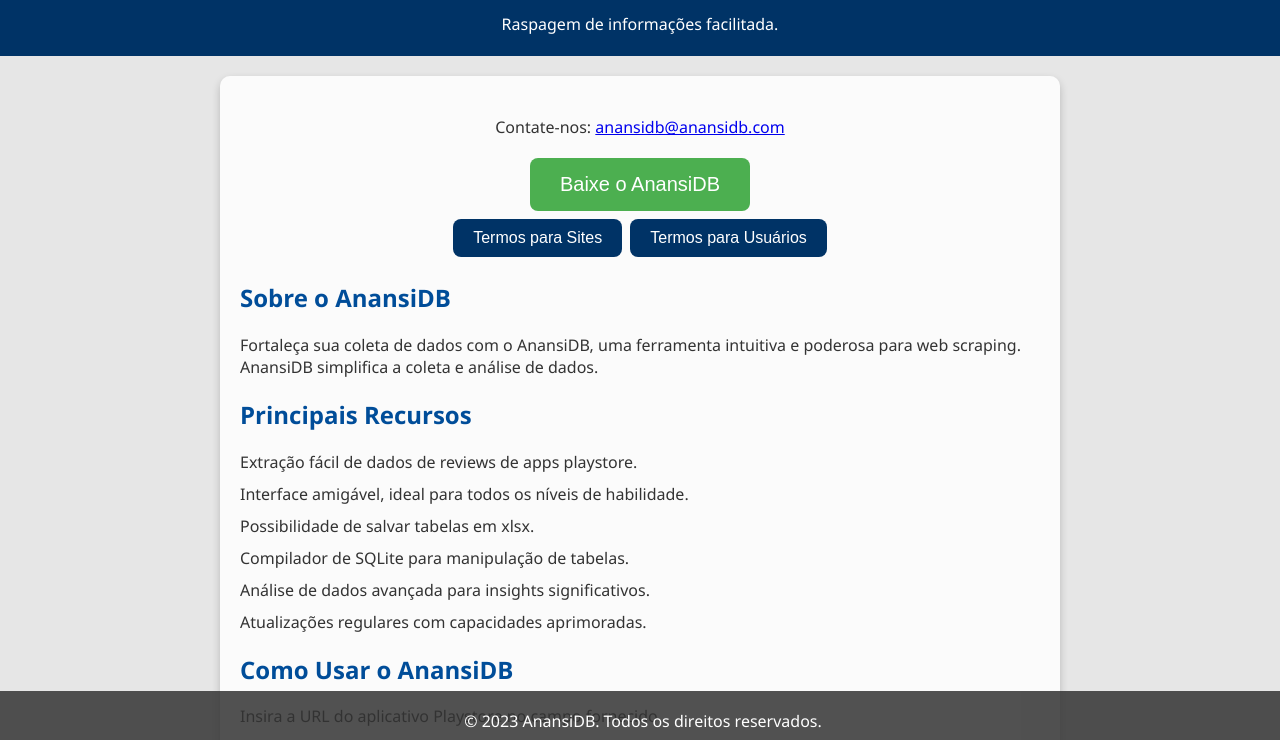
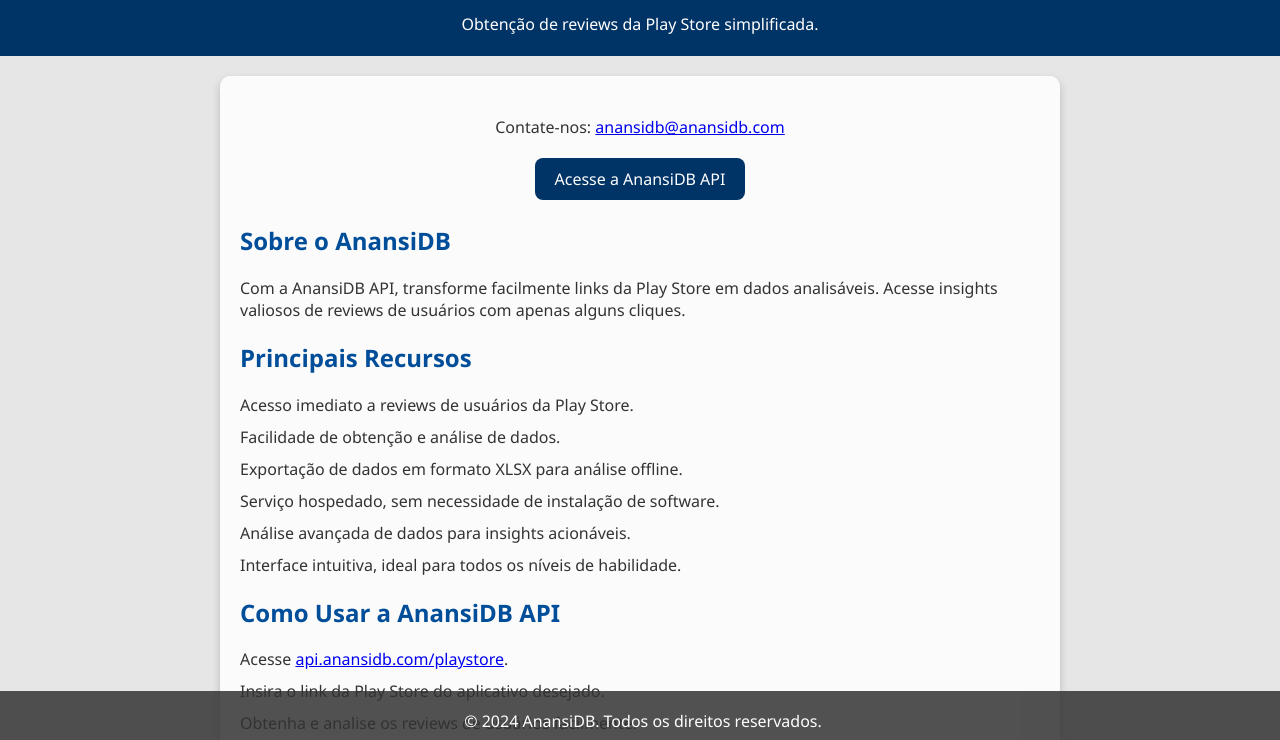
Before and after one commit to Anansidb/anansidb.github.io, a plain HTML site: page index.html in a window 1280 px wide. Shown: the part 49-789 px from the top of the page. Drawn offline with Linux system fonts and the light colour scheme.

Commit message:
Update index.html

```diff
--- a/index.html
+++ b/index.html
@@ -1,20 +1,22 @@
 <!DOCTYPE html>
-<html>
+<html lang="pt">
 <head>
-    <title>AnansiDB - Aplicativo de Web Scraping</title>
+    <meta charset="UTF-8">
+    <meta name="viewport" content="width=device-width, initial-scale=1.0">
+    <title>AnansiDB - Transforme Dados em Insights</title>
     <style>
         body {
             font-family: 'Segoe UI', Arial, sans-serif;
             background-color: #e6e6e6;
             margin: 0;
-            padding-bottom: 60px; /* Espaço suficiente para não sobrepor ao footer */
+            padding-bottom: 60px;
             color: #333;
         }
         header {
             background-color: #003366;
             color: white;
             text-align: center;
-            padding: 5px; /* Reduzido em 20% */
+            padding: 5px;
         }
         h1 {
             font-size: 30px;
@@ -42,7 +44,7 @@
         li {
             margin-bottom: 10px;
         }
-        button {
+        button, .api-link {
             background-color: #003366;
             border: none;
             padding: 10px 20px;
@@ -54,13 +56,9 @@
             color: white;
             font-size: 16px;
             cursor: pointer;
+            text-decoration: none;
         }
-        .download-button {
-            font-size: 20px;
-            padding: 15px 30px;
-            background-color: #4CAF50;
-        }
-        button:hover {
+        .api-link:hover, button:hover {
             background-color: #0056b3;
         }
         .contact {
@@ -71,7 +69,7 @@
             background-color: rgba(51, 51, 51, 0.85);
             color: white;
             text-align: center;
-            padding: 3px; /* Reduzido em 20% */
+            padding: 3px;
             position: fixed;
             bottom: 0;
             width: 100%;
@@ -84,56 +82,46 @@
 <body>
     <header>
         <h1>AnansiDB - Transforme Dados em Insights</h1>
-        <p>Raspagem de informações facilitada.</p>
+        <p>Obtenção de reviews da Play Store simplificada.</p>
     </header>
     <main>
         <div class="contact">
             <p>Contate-nos: <a href="mailto:anansidb@anansidb.com">anansidb@anansidb.com</a></p>
         </div>
         <section class="button-group">
-            <button class="download-button" onclick="window.location.href='https://anansidb.s3.amazonaws.com/AnansiDB+Setup+1.0.0.exe'">Baixe o AnansiDB</button>
-            <div>
-                <button onclick="openPopup('termos/termo_de_uso_sites.html')">Termos para Sites</button>
-                <button onclick="openPopup('termos/termo_de_uso_usuario.html')">Termos para Usuários</button>
-            </div>
+            <a class="api-link" href="https://api.anansidb.com/playstore">Acesse a AnansiDB API</a>
         </section>
 
         <section id="about">
             <h2>Sobre o AnansiDB</h2>
-            <p>Fortaleça sua coleta de dados com o AnansiDB, uma ferramenta intuitiva e poderosa para web scraping. AnansiDB simplifica a coleta e análise de dados.</p>
+            <p>Com a AnansiDB API, transforme facilmente links da Play Store em dados analisáveis. Acesse insights valiosos de reviews de usuários com apenas alguns cliques.</p>
         </section>
 
         <section id="features">
             <h2>Principais Recursos</h2>
             <ul>
-                <li>Extração fácil de dados de reviews de apps playstore.</li>
-                <li>Interface amigável, ideal para todos os níveis de habilidade.</li>
-                <li>Possibilidade de salvar tabelas em xlsx.</li>
-                <li>Compilador de SQLite para manipulação de tabelas.</li>
-                <li>Análise de dados avançada para insights significativos.</li>
-                <li>Atualizações regulares com capacidades aprimoradas.</li>
+                <li>Acesso imediato a reviews de usuários da Play Store.</li>
+                <li>Facilidade de obtenção e análise de dados.</li>
+                <li>Exportação de dados em formato XLSX para análise offline.</li>
+                <li>Serviço hospedado, sem necessidade de instalação de software.</li>
+                <li>Análise avançada de dados para insights acionáveis.</li>
+                <li>Interface intuitiva, ideal para todos os níveis de habilidade.</li>
             </ul>
         </section>
 
         <section id="usage">
-            <h2>Como Usar o AnansiDB</h2>
+            <h2>Como Usar a AnansiDB API</h2>
             <ol>
-                <li>Insira a URL do aplicativo Playstore no campo fornecido.</li>
-                <li>Clique em "Iniciar Coleta de Dados".</li>
-                <li>Os dados serão coletados e armazenados em SQLite, podendo salvar em xlsx.</li>
-                <li>A aplicação AnansiDB estará sempre sendo melhorada com maior diversidade de opções e facilidade de uso.</li>
-                <li>Sinta-se livre para nos enviar um e-mail com sugestões e dúvidas.</li>
+                <li>Acesse <a href="https://api.anansidb.com/playstore">api.anansidb.com/playstore</a>.</li>
+                <li>Insira o link da Play Store do aplicativo desejado.</li>
+                <li>Obtenha e analise os reviews de usuários facilmente.</li>
+                <li>Exporte os dados coletados em formato XLSX para uma análise mais profunda.</li>
+                <li>Para assistência ou sugestões, entre em contato conosco.</li>
             </ol>
         </section>
     </main>
     <footer>
-        <p>© 2023 AnansiDB. Todos os direitos reservados.</p>
+        <p>© 2024 AnansiDB. Todos os direitos reservados.</p>
     </footer>
-    <script>
-        function openPopup(url) {
-            var popup = window.open(url, 'Termos de Uso', 'width=600,height=400');
-            popup.focus();
-        }
-    </script>
 </body>
 </html>
```
